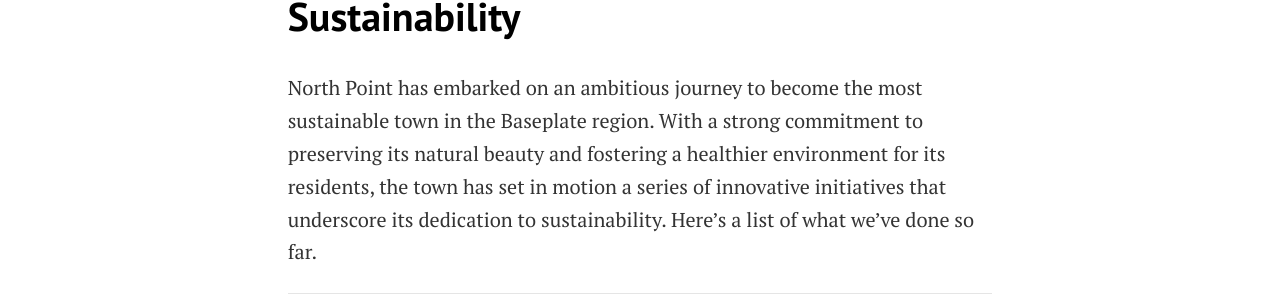
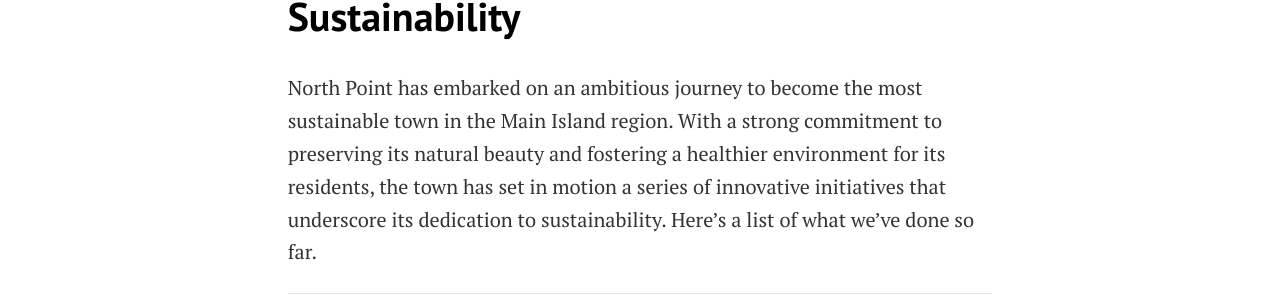
Before and after one commit to anvoids/northpoint, a Jekyll site: the page built from pages/sustainability.md, in a window 1280 px wide and 900 px high. Shown: the part 472-775 px from the top of the window. Built offline with Jekyll 4.4.1, drawn with Linux system fonts in a browser that asks for light colours.

Commit message:
Update sustainability.md

```diff
--- a/pages/sustainability.md
+++ b/pages/sustainability.md
@@ -5,7 +5,7 @@ permalink: "/sustainability/"
 image: assets/images/slide1.png
 ---
 
-North Point has embarked on an ambitious journey to become the most sustainable town in the Baseplate region. With a strong commitment to preserving its natural beauty and fostering a healthier environment for its residents, the town has set in motion a series of innovative initiatives that underscore its dedication to sustainability. Here's a list of what we've done so far.
+North Point has embarked on an ambitious journey to become the most sustainable town in the Main Island region. With a strong commitment to preserving its natural beauty and fostering a healthier environment for its residents, the town has set in motion a series of innovative initiatives that underscore its dedication to sustainability. Here's a list of what we've done so far.
 
 ---
 ### Energy efficiency
```
